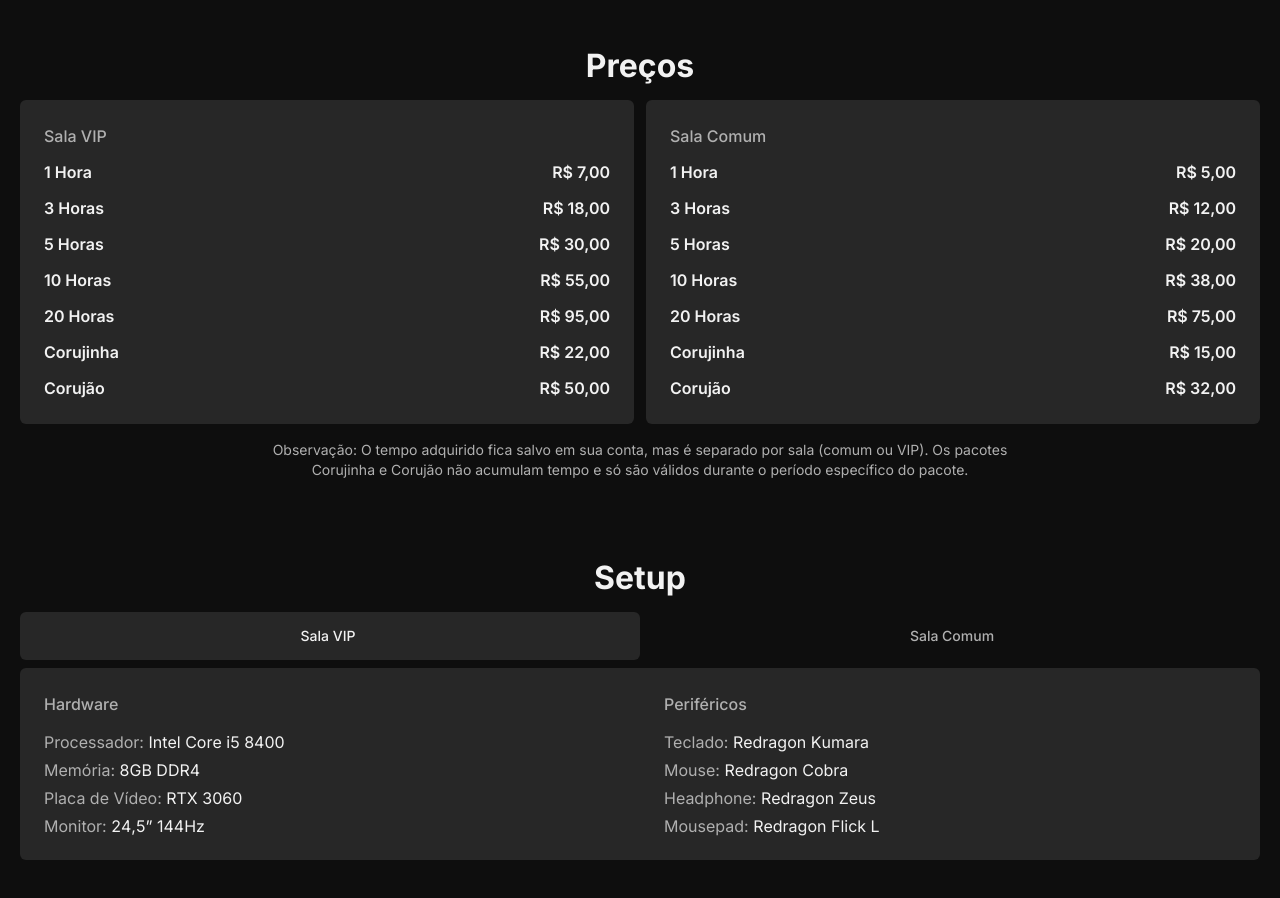
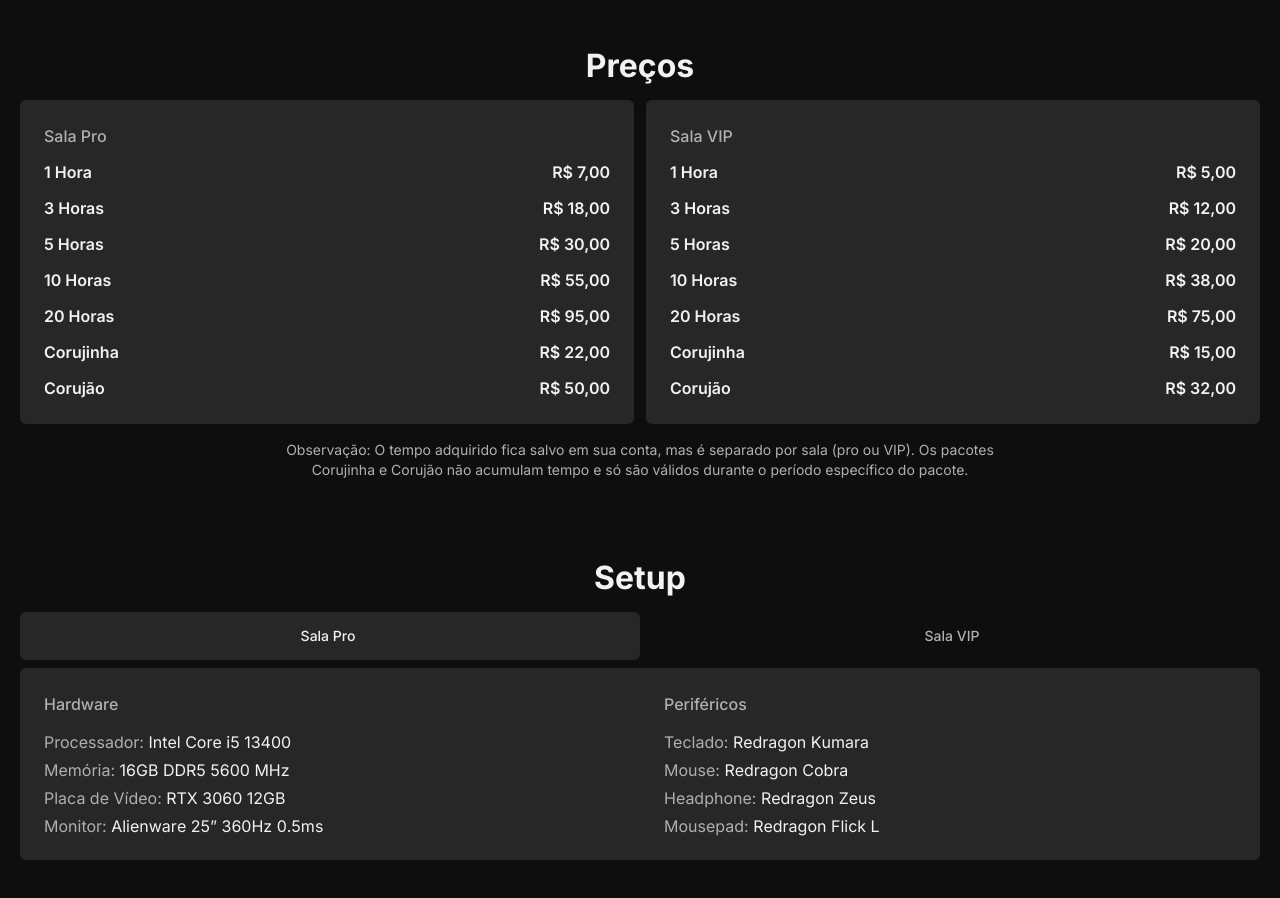
Before and after one commit to lgxarena/lgx-website, a Next.js app: page / in a window 1280 px wide. Shown: the part 1360-2258 px from the top of the page. Built offline with nearby package versions, Linux system fonts and the light colour scheme.

Commit message:
feat: update config info

```diff
--- a/src/app/(home)/_components/desktop-pricing.tsx
+++ b/src/app/(home)/components/desktop-pricing.tsx
@@ -3,6 +3,7 @@
 import { Fragment } from 'react'
 
 import { PRICES } from '@/data/price'
+import { Room } from '@/hooks/use-room-tabs'
 import { formatCurrency } from '@/utils/format-currency'
 
 export function DesktopPricing() {
@@ -14,7 +15,7 @@
           className="grid w-full grid-cols-2 gap-3 rounded-md bg-neutral-900 p-6 font-medium"
         >
           <span className="col-span-full font-medium text-neutral-300">
-            {key === 'vip' ? 'Sala VIP' : 'Sala Comum'}
+            {(key as Room) === 'pro' ? 'Sala Pro' : 'Sala VIP'}
           </span>
           {room.map(({ title, price }) => (
             <Fragment key={title}>
--- a/src/app/(home)/page.tsx
+++ b/src/app/(home)/page.tsx
@@ -5,9 +5,9 @@
 import { OPENING_HOURS } from '@/data/opening-hours'
 import { generateWhatsAppLink } from '@/utils/generate-whatsapp-link'
 
-import { DesktopPricing } from './_components/desktop-pricing'
-import { MobilePricing } from './_components/mobile-pricing'
-import { Setup } from './_components/setup'
+import { DesktopPricing } from './components/desktop-pricing'
+import { MobilePricing } from './components/mobile-pricing'
+import { Setup } from './components/setup'
 
 export const metadata: Metadata = {
   title: 'Página inicial - LGX Arena',
@@ -97,7 +97,7 @@
         <DesktopPricing />
 
         <p className="max-w-3xl text-center text-xs leading-[1.4] text-neutral-300 sm:text-sm">
-          Observação: O tempo adquirido fica salvo em sua conta, mas é separado por sala (comum ou
+          Observação: O tempo adquirido fica salvo em sua conta, mas é separado por sala (pro ou
           VIP). Os pacotes Corujinha e Corujão não acumulam tempo e só são válidos durante o período
           específico do pacote.
         </p>
--- a/src/components/common/room-tabs.tsx
+++ b/src/components/common/room-tabs.tsx
@@ -12,20 +12,21 @@
 }
 
 export function RoomTabs({ className, room, onChangeRoom }: RoomTabsProps) {
+  const isPro = room === 'pro'
   return (
     <div
       className={cn('relative mt-4 flex w-full max-w-screen-xl gap-2', className)}
       role="tablist"
     >
-      <TabButton id="vip" isSelected={room === 'vip'} onClick={onChangeRoom}>
+      <TabButton id="pro" isSelected={isPro} onClick={onChangeRoom}>
+        Sala Pro
+      </TabButton>
+      <TabButton id="vip" isSelected={!isPro} onClick={onChangeRoom}>
         Sala VIP
-      </TabButton>
-      <TabButton id="common" isSelected={room === 'common'} onClick={onChangeRoom}>
-        Sala Comum
       </TabButton>
 
       <motion.span
-        animate={{ x: room === 'vip' ? '0%' : '100%' }}
+        animate={{ x: isPro ? '0%' : '100%' }}
         className="absolute bottom-0 left-0 h-full w-1/2 rounded-md bg-neutral-900"
         initial={false}
         transition={{ duration: 0.15 }}
--- a/src/data/price.ts
+++ b/src/data/price.ts
@@ -1,5 +1,12 @@
+import { Room } from '@/hooks/use-room-tabs'
+
+type Price = {
+  title: string
+  price: number
+}
+
 export const PRICES = {
-  vip: [
+  pro: [
     { title: '1 Hora', price: 7 },
     { title: '3 Horas', price: 18 },
     { title: '5 Horas', price: 30 },
@@ -8,7 +15,7 @@
     { title: 'Corujinha', price: 22 },
     { title: 'Corujão', price: 50 },
   ],
-  common: [
+  vip: [
     { title: '1 Hora', price: 5 },
     { title: '3 Horas', price: 12 },
     { title: '5 Horas', price: 20 },
@@ -17,4 +24,4 @@
     { title: 'Corujinha', price: 15 },
     { title: 'Corujão', price: 32 },
   ],
-}
+} satisfies Record<Room, Price[]>
--- a/src/data/setup.ts
+++ b/src/data/setup.ts
@@ -1,29 +1,36 @@
+import { Room } from '@/hooks/use-room-tabs'
+
+type SetupItem = {
+  part: string
+  name: string
+}
+
 export const HARDWARE = {
+  pro: [
+    { part: 'Processador', name: 'Intel Core i5 13400' },
+    { part: 'Memória', name: '16GB DDR5 5600 MHz' },
+    { part: 'Placa de Vídeo', name: 'RTX 3060 12GB' },
+    { part: 'Monitor', name: 'Alienware 25” 360Hz 0.5ms' },
+  ],
   vip: [
     { part: 'Processador', name: 'Intel Core i5 8400' },
-    { part: 'Memória', name: '8GB DDR4' },
-    { part: 'Placa de Vídeo', name: 'RTX 3060' },
-    { part: 'Monitor', name: '24,5” 144Hz' },
+    { part: 'Memória', name: '16GB DDR4 2666 MHz' },
+    { part: 'Placa de Vídeo', name: 'GTX 1060 6GB' },
+    { part: 'Monitor', name: '24.5” 144Hz 1ms' },
   ],
-  common: [
-    { part: 'Processador', name: 'Intel Core i5 4460' },
-    { part: 'Memória', name: '8GB DDR4' },
-    { part: 'Placa de Vídeo', name: 'GTX 750 TI' },
-    { part: 'Monitor', name: '19.5” 75Hz' },
-  ],
-}
+} satisfies Record<Room, SetupItem[]>
 
 export const PERIPHERALS = {
+  pro: [
+    { part: 'Teclado', name: 'Redragon Kumara' },
+    { part: 'Mouse', name: 'Redragon Cobra' },
+    { part: 'Headphone', name: 'Redragon Zeus' },
+    { part: 'Mousepad', name: 'Redragon Flick L' },
+  ],
   vip: [
     { part: 'Teclado', name: 'Redragon Kumara' },
     { part: 'Mouse', name: 'Redragon Cobra' },
     { part: 'Headphone', name: 'Redragon Zeus' },
     { part: 'Mousepad', name: 'Redragon Flick L' },
   ],
-  common: [
-    { part: 'Teclado', name: 'Redragon Kumara' },
-    { part: 'Mouse', name: 'Redragon Cobra' },
-    { part: 'Headphone', name: 'Redragon Zeus' },
-    { part: 'Mousepad', name: 'Redragon Flick L' },
-  ],
-}
+} satisfies Record<Room, SetupItem[]>
--- a/src/hooks/use-room-tabs.ts
+++ b/src/hooks/use-room-tabs.ts
@@ -2,10 +2,10 @@
 
 import { MouseEvent, useState } from 'react'
 
-export type Room = 'common' | 'vip'
+export type Room = 'pro' | 'vip'
 
 export function useRoomTabs() {
-  const [room, setRoom] = useState<Room>('vip')
+  const [room, setRoom] = useState<Room>('pro')
 
   const changeRoom = (event: MouseEvent<HTMLButtonElement>) => {
     const tab = event.currentTarget.id as Room
```
Also changed, not shown: src/app/(home)/components/mobile-pricing.tsx (renamed from src/app/(home)/_components/mobile-pricing.tsx), src/app/(home)/components/setup.tsx (renamed from src/app/(home)/_components/setup.tsx).
